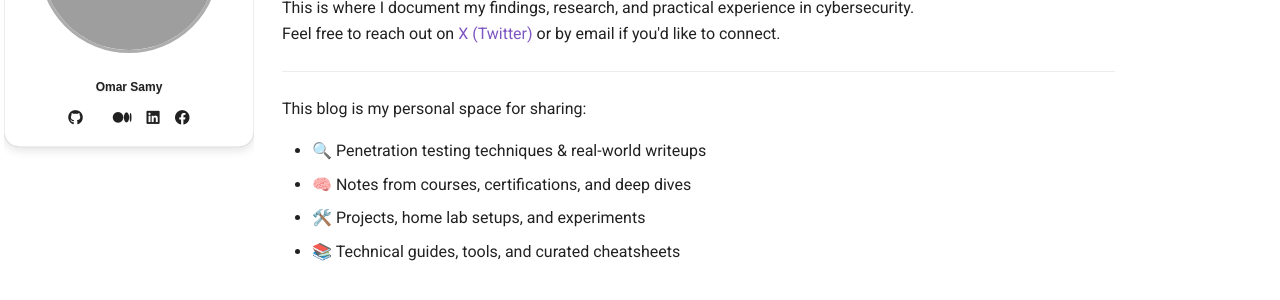
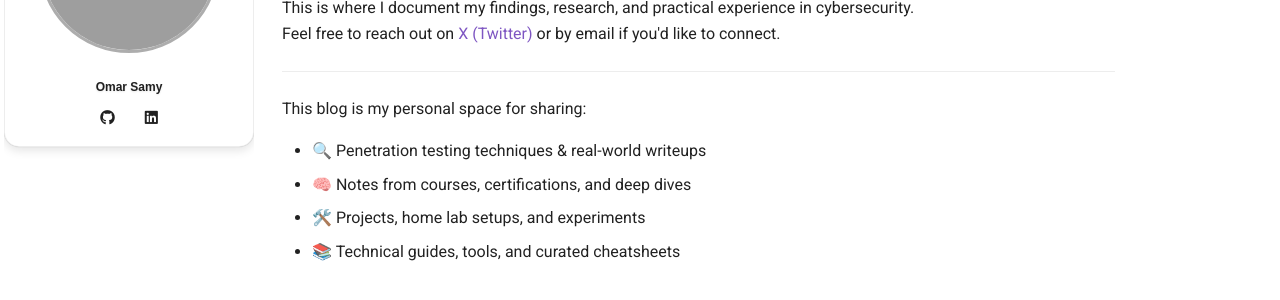
Before and after one commit to 00xmora/blog, an MkDocs documentation site: the page built from docs/index.md, in a window 1280 px wide. Shown: the part 274-574 px from the top of the page. Built offline with MkDocs 1.6.1 and Material for MkDocs 9.7.7, drawn with Linux system fonts in a browser that asks for light colours; comment, search, counter and statistics services are not loaded; grey boxes are pictures that could not be loaded.

Commit message:
og image in main page

```diff
--- a/mkdocs.yml
+++ b/mkdocs.yml
@@ -74,7 +74,6 @@
   - social:
       cards: true
       cards_layout_options:
-        background_image: /assets/images/social_logo.png
         color: "#ffffff"
         font_family: Bebas Neue
         logo: assets/images/logo.png
@@ -89,4 +88,4 @@
 
 
 extra:
-  favicon: assets/images/favicon.png
+  favicon: assets/images/logo.png
--- a/overrides/partials/nav.html
+++ b/overrides/partials/nav.html
@@ -15,14 +15,8 @@
       <a href="https://twitter.com/00xmora" target="_blank" title="Twitter">
         <i class="fab fa-x-twitter"></i>
       </a>
-      <a href="https://medium.com/@00xmora" target="_blank" title="Medium">
-        <i class="fab fa-medium"></i>
-      </a>
       <a href="https://www.linkedin.com/in/00xmora" target="_blank" title="LinkedIn">
         <i class="fab fa-linkedin"></i>
-      </a>
-      <a href="https://www.facebook.com/00xmora" target="_blank" title="Facebook">
-        <i class="fab fa-facebook"></i>
       </a>
     </div>
   </div>
```
Also changed, not shown: 1 other file.
